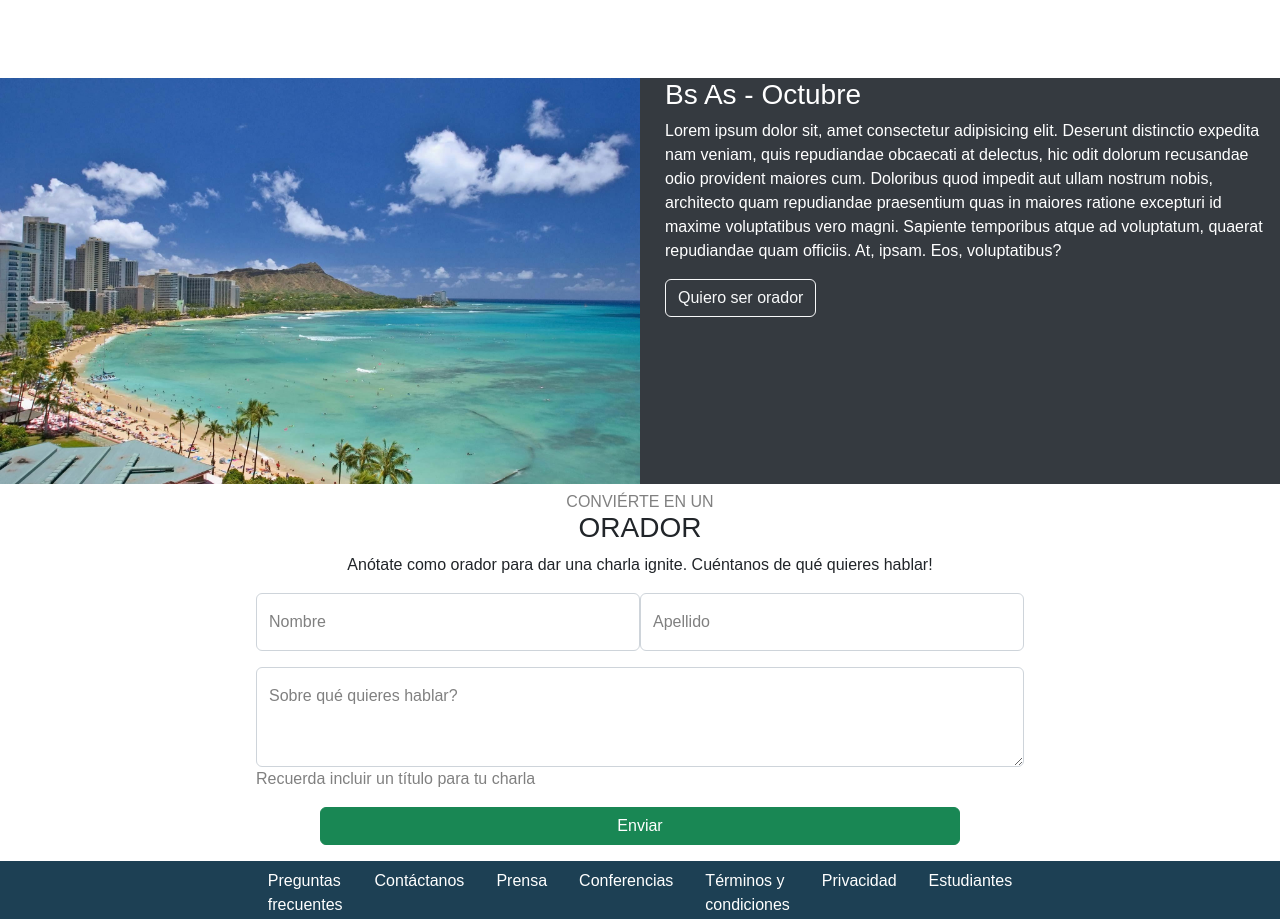
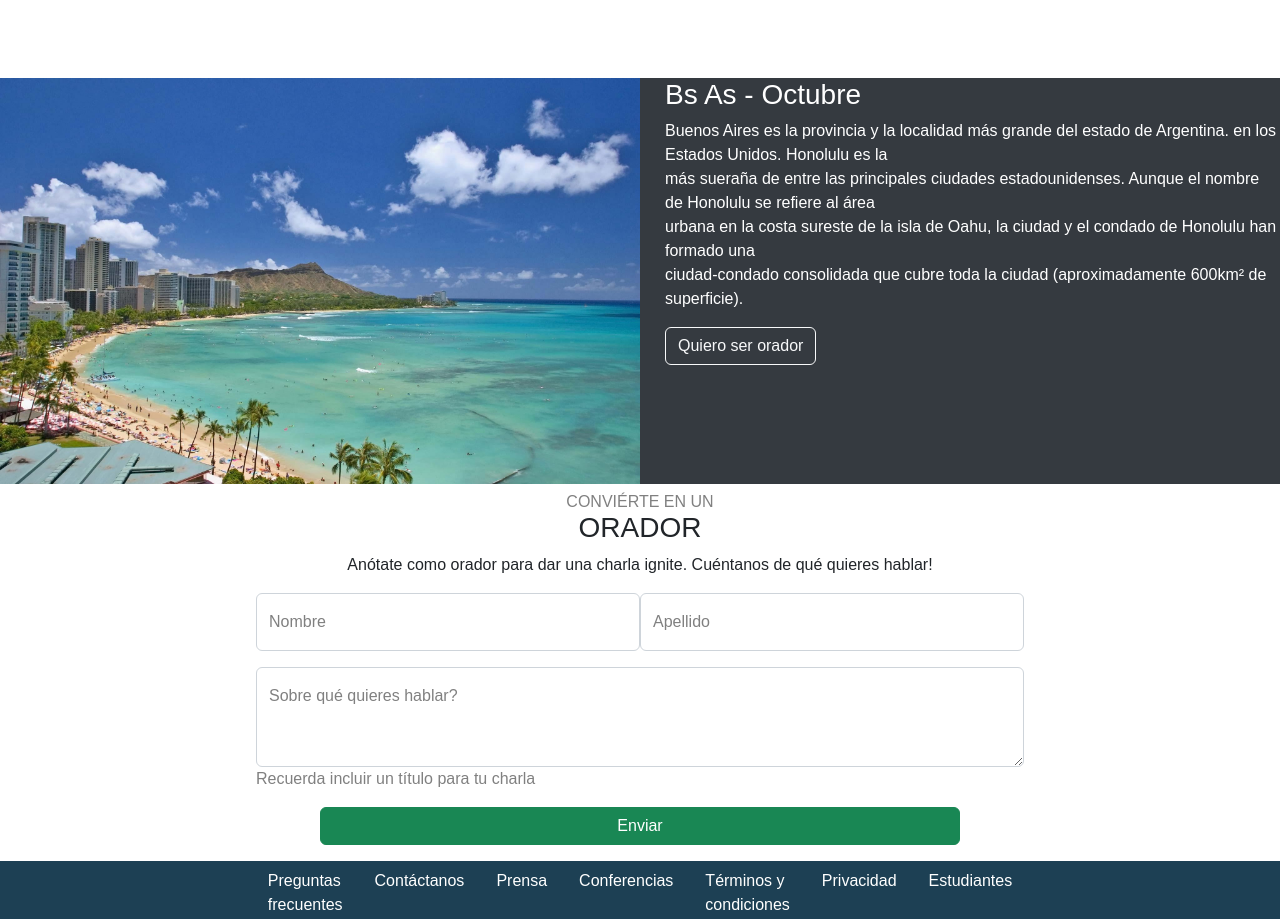
Before and after one commit to sosanahuel/codoacodoFront, a plain HTML site: page index.html in a window 1280 px wide. Shown: the part 1691-2610 px from the top of the page. Drawn offline with nearby package versions, Linux system fonts and the light colour scheme.

Commit message:
correcion de textos

```diff
--- a/index.html
+++ b/index.html
@@ -175,13 +175,10 @@
       <div class="text">
 
         <h3>Bs As - Octubre</h3>
-        <p>Lorem ipsum dolor sit, amet consectetur adipisicing elit. Deserunt distinctio expedita nam veniam, quis
-          repudiandae obcaecati at delectus, hic odit dolorum recusandae odio provident maiores cum. Doloribus quod
-          impedit
-          aut ullam nostrum nobis, architecto quam repudiandae praesentium quas in maiores ratione excepturi id maxime
-          voluptatibus vero magni. Sapiente temporibus atque ad voluptatum, quaerat repudiandae quam officiis. At,
-          ipsam.
-          Eos, voluptatibus?</p>
+        <p>Buenos Aires es la provincia y la localidad más grande del estado de Argentina. en los Estados Unidos. Honolulu es la <br>
+        más sueraña de entre las principales ciudades estadounidenses. Aunque el nombre de Honolulu se refiere al área <br>
+        urbana en la costa sureste de la isla de Oahu, la ciudad y el condado de Honolulu han formado una <br>
+        ciudad-condado consolidada que cubre toda la ciudad (aproximadamente 600km² de superficie).</p>
 
         <button type="button" class="btn btn-outline-light">Quiero ser orador</button>
 
```
